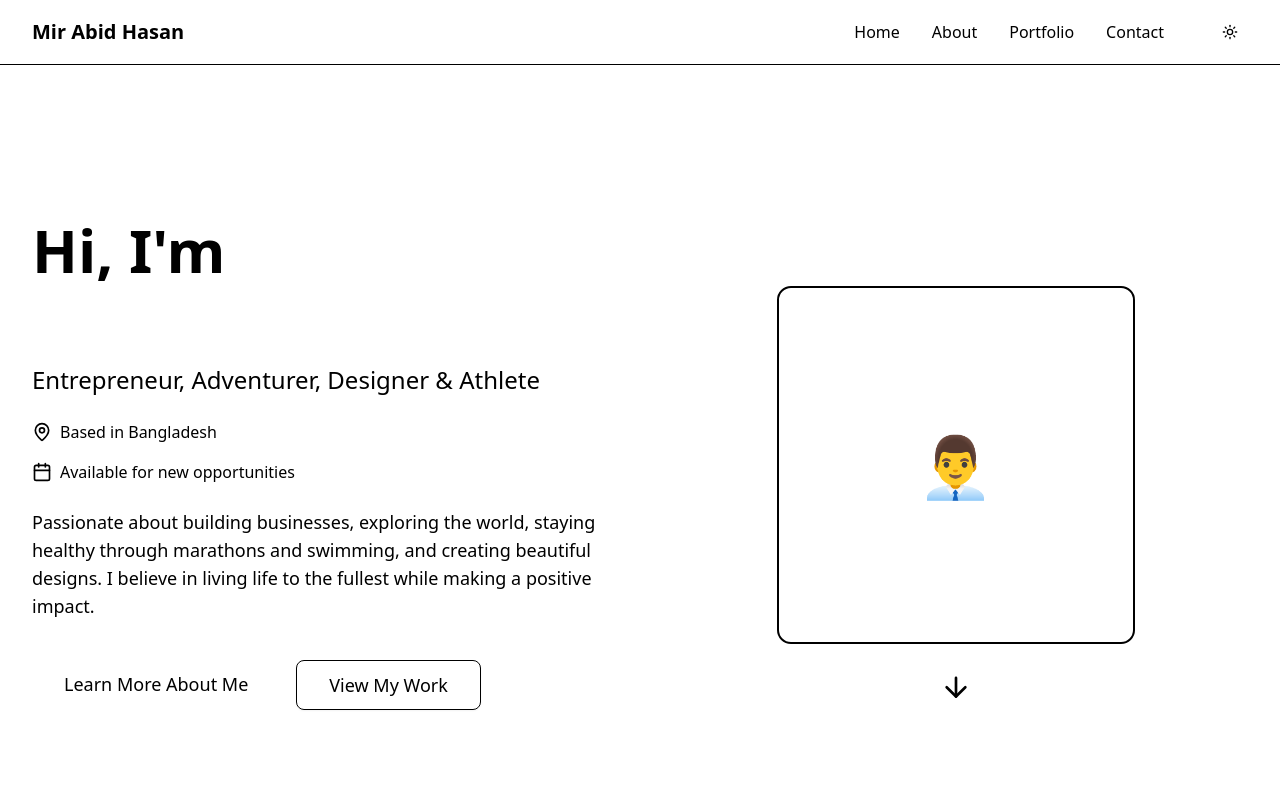
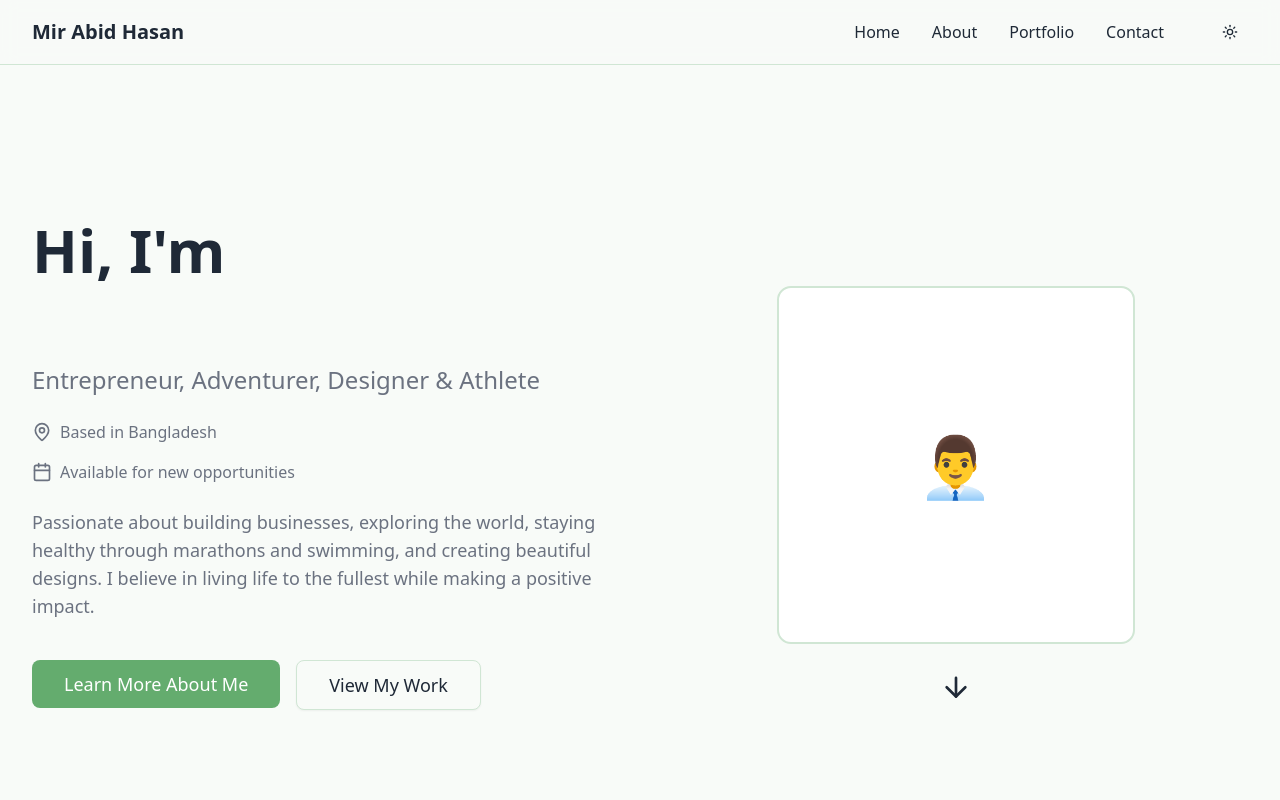
Before and after one commit to ahsanhabibakik/abid, a Next.js app: page / in a window 1280 px wide. Shown: the top 800 px of the page. Built offline with nearby package versions, Linux system fonts and the light colour scheme.

Commit message:
feat: update color variables to use rgb format for improved consistency and readability

```diff
--- a/src/app/globals.css
+++ b/src/app/globals.css
@@ -57,47 +57,47 @@
 
   /* Semantic Variables using Brand Colors */
   --radius: 0.625rem;
-  --background: 248 251 248; /* brand-50 */
-  --foreground: 31 41 55; /* neutral-800 */
-  --card: 255 255 255;
-  --card-foreground: 31 41 55;
-  --popover: 255 255 255;
-  --popover-foreground: 31 41 55;
-  --primary: 100 172 110; /* brand-leaf */
-  --primary-foreground: 255 255 255;
-  --secondary: 224 238 226; /* brand-200 */
-  --secondary-foreground: 40 116 90; /* brand-deep */
-  --muted: 240 247 240; /* brand-100 */
-  --muted-foreground: 107 114 128; /* neutral-500 */
-  --accent: 205 228 172; /* brand-mint */
-  --accent-foreground: 40 116 90; /* brand-deep */
-  --destructive: 239 68 68;
-  --destructive-foreground: 255 255 255;
-  --border: 208 230 212; /* brand-300 */
-  --input: 208 230 212; /* brand-300 */
-  --ring: 100 172 110; /* brand-leaf */
+  --background: rgb(248 251 248); /* brand-50 */
+  --foreground: rgb(31 41 55); /* neutral-800 */
+  --card: rgb(255 255 255);
+  --card-foreground: rgb(31 41 55);
+  --popover: rgb(255 255 255);
+  --popover-foreground: rgb(31 41 55);
+  --primary: rgb(100 172 110); /* brand-leaf */
+  --primary-foreground: rgb(255 255 255);
+  --secondary: rgb(224 238 226); /* brand-200 */
+  --secondary-foreground: rgb(40 116 90); /* brand-deep */
+  --muted: rgb(240 247 240); /* brand-100 */
+  --muted-foreground: rgb(107 114 128); /* neutral-500 */
+  --accent: rgb(205 228 172); /* brand-mint */
+  --accent-foreground: rgb(40 116 90); /* brand-deep */
+  --destructive: rgb(239 68 68);
+  --destructive-foreground: rgb(255 255 255);
+  --border: rgb(208 230 212); /* brand-300 */
+  --input: rgb(208 230 212); /* brand-300 */
+  --ring: rgb(100 172 110); /* brand-leaf */
 }
 
 .dark {
-  --background: 17 24 39; /* neutral-900 */
-  --foreground: 243 244 246; /* neutral-100 */
-  --card: 31 41 55; /* neutral-800 */
-  --card-foreground: 243 244 246;
-  --popover: 31 41 55; /* neutral-800 */
-  --popover-foreground: 243 244 246;
-  --primary: 100 172 110; /* brand-leaf */
-  --primary-foreground: 255 255 255;
-  --secondary: 55 65 81; /* neutral-700 */
-  --secondary-foreground: 243 244 246; /* neutral-100 */
-  --muted: 55 65 81; /* neutral-700 */
-  --muted-foreground: 156 163 175; /* neutral-400 */
-  --accent: 50 142 110; /* brand-pine */
-  --accent-foreground: 243 244 246; /* neutral-100 */
-  --destructive: 239 68 68;
-  --destructive-foreground: 255 255 255;
-  --border: 75 85 99; /* neutral-600 */
-  --input: 55 65 81; /* neutral-700 */
-  --ring: 100 172 110; /* brand-leaf */
+  --background: rgb(17 24 39); /* neutral-900 */
+  --foreground: rgb(243 244 246); /* neutral-100 */
+  --card: rgb(31 41 55); /* neutral-800 */
+  --card-foreground: rgb(243 244 246);
+  --popover: rgb(31 41 55); /* neutral-800 */
+  --popover-foreground: rgb(243 244 246);
+  --primary: rgb(100 172 110); /* brand-leaf */
+  --primary-foreground: rgb(255 255 255);
+  --secondary: rgb(55 65 81); /* neutral-700 */
+  --secondary-foreground: rgb(243 244 246); /* neutral-100 */
+  --muted: rgb(55 65 81); /* neutral-700 */
+  --muted-foreground: rgb(156 163 175); /* neutral-400 */
+  --accent: rgb(50 142 110); /* brand-pine */
+  --accent-foreground: rgb(243 244 246); /* neutral-100 */
+  --destructive: rgb(239 68 68);
+  --destructive-foreground: rgb(255 255 255);
+  --border: rgb(75 85 99); /* neutral-600 */
+  --input: rgb(55 65 81); /* neutral-700 */
+  --ring: rgb(100 172 110); /* brand-leaf */
 }
 
 @layer base {
```
